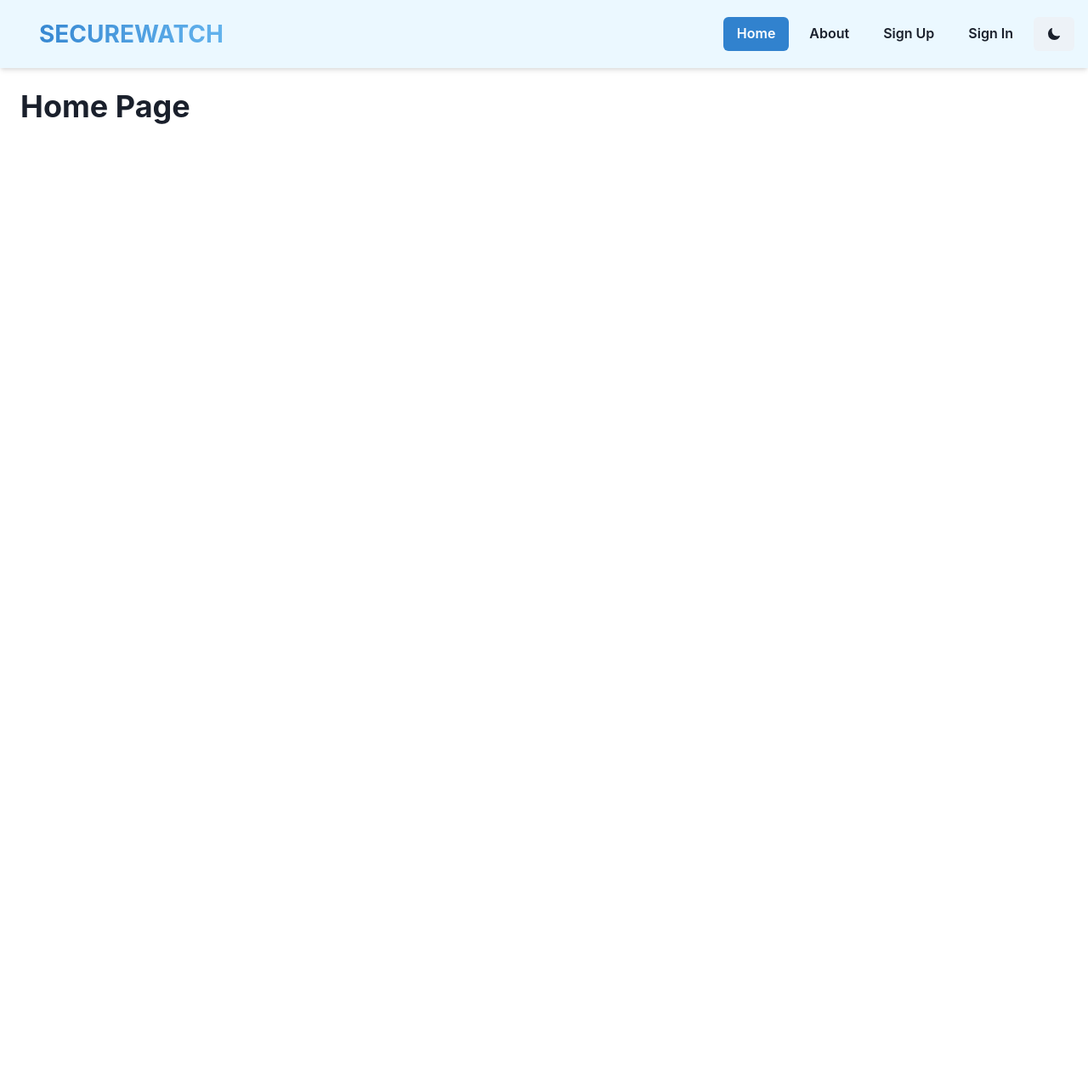
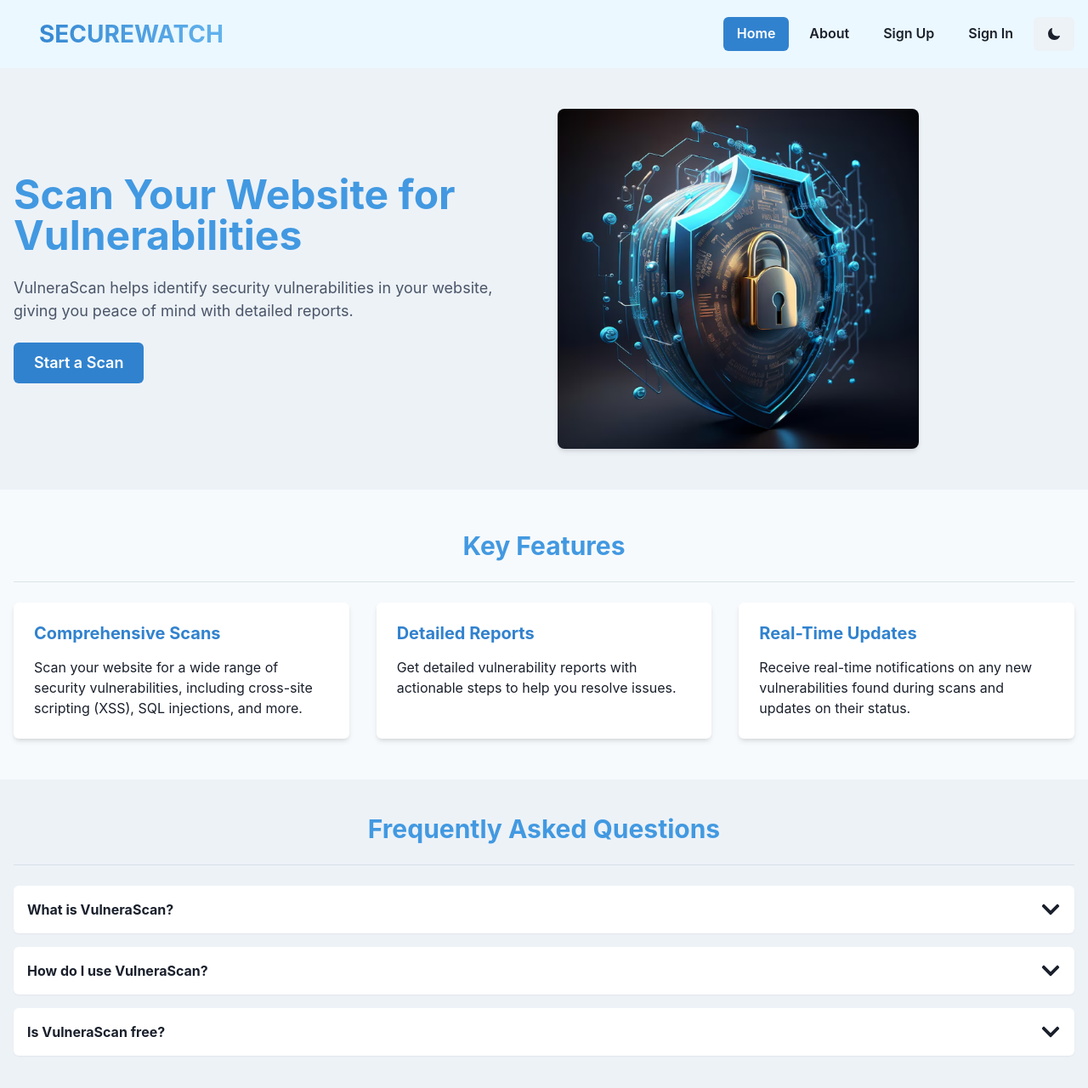
Before and after one commit to harshit-8723/vulnera_scan, a React (Vite) app in the folder frontend/: page / in a window 1280 px wide. Shown: the whole page at 85% size. Before the commit the page ends 800 px from the top, so only its background shows below. Built offline with nearby package versions, Linux system fonts and the light colour scheme.

Commit message:
add homepage basic structure

```diff
--- a/frontend/src/App.jsx
+++ b/frontend/src/App.jsx
@@ -9,6 +9,7 @@ import Dashboard from "./pages/Dashboard.jsx";
 import About from "./pages/About.jsx";
 import SignIn from "./pages/SignIn.jsx";
 import SignUp from "./pages/SingUp.jsx";
+import HomePage from "./pages/HomePage.jsx";
 
 const ProtectedRoute = ({ children }) => {
   const { isAuthenticated } = useAuth();
@@ -24,7 +25,7 @@ const App = () => (
       <BrowserRouter>
         <Navbar />
         <Routes>
-          <Route path="/" element={<Index />} />
+          <Route path="/" element={<HomePage />} />
           <Route path="/auth" element={<Auth />} />
           <Route path="/dashboard" element={<ProtectedRoute><Dashboard /></ProtectedRoute>} />
           <Route path="/about" element={<About />} />
--- /dev/null
+++ b/frontend/src/pages/HomePage.jsx
@@ -0,0 +1,174 @@
+import {
+    Box,
+    Heading,
+    Text,
+    VStack,
+    HStack,
+    Button,
+    Image,
+    Flex,
+    Divider,
+    useColorModeValue,
+    Icon,
+    Spinner,
+  } from "@chakra-ui/react";
+  import { useNavigate } from "react-router-dom";
+  import { FaChevronDown, FaChevronUp } from "react-icons/fa";
+  import { useState } from "react";
+
+  const HomePage = () => {
+    const [openFaqIndex, setOpenFaqIndex] = useState(null);
+    const navigate = useNavigate();
+
+    const faqData = [
+      {
+        question: "What is VulneraScan?",
+        answer:
+          "VulneraScan is a tool designed to scan and identify security vulnerabilities in your website, helping you keep your site secure.",
+      },
+      {
+        question: "How do I use VulneraScan?",
+        answer:
+          "Simply sign up, enter your website URL, and run a scan to get detailed vulnerability reports.",
+      },
+      {
+        question: "Is VulneraScan free?",
+        answer:
+          "VulneraScan offers both free and premium plans, with enhanced features in the premium version.",
+      },
+    ];
+
+    const toggleFAQ = (index) => {
+      setOpenFaqIndex(openFaqIndex === index ? null : index);
+    };
+
+    const cardBg = useColorModeValue("white", "gray.600");
+    const dividerColor = useColorModeValue("gray.300", "gray.600");
+
+    return (
+      <Box w="full">
+        {/* Hero Section */}
+        <Box w="full" bg={useColorModeValue("gray.100", "gray.700")} py={12}>
+          <Flex
+            direction={{ base: "column", lg: "row" }}
+            maxW="7xl"
+            mx="auto"
+            align="center"
+            justify="space-between"
+            px={4}
+            gap={8}
+          >
+            <VStack align="flex-start" spacing={6} flex={1}>
+              <Heading size="2xl" color="blue.400">
+                Scan Your Website for Vulnerabilities
+              </Heading>
+              <Text
+                fontSize="lg"
+                color={useColorModeValue("gray.600", "gray.300")}
+              >
+                VulneraScan helps identify security vulnerabilities in your website, giving you peace of mind with detailed reports.
+              </Text>
+              <Button
+                colorScheme="blue"
+                size="lg"
+                onClick={() => navigate("/scan")}
+              >
+                Start a Scan
+              </Button>
+            </VStack>
+            <Box flex={1} w="full" h={{ base: "200px", md: "400px" }}>
+              <Image
+                src="vulnerascan-hero-image.png"
+                alt="VulneraScan Hero Image"
+                borderRadius="lg"
+                shadow="md"
+                maxW="100%"
+                h="full"
+                objectFit="cover"
+              />
+            </Box>
+          </Flex>
+        </Box>
+
+        {/* Features Section */}
+        <Box py={12} bg={useColorModeValue("gray.50", "gray.800")}>
+          <Box maxW="7xl" mx="auto" px={4}>
+            <Heading textAlign="center" size="lg" color="blue.400">
+              Key Features
+            </Heading>
+            <Divider my={6} borderColor={dividerColor} />
+            <Flex
+              direction={{ base: "column", md: "row" }}
+              justify="space-between"
+              gap={8}
+            >
+              <Box flex={1} bg={cardBg} p={6} borderRadius="md" boxShadow="md">
+                <Heading size="md" color="blue.500">
+                  Comprehensive Scans
+                </Heading>
+                <Text mt={4}>
+                  Scan your website for a wide range of security vulnerabilities, including cross-site scripting (XSS), SQL injections, and more.
+                </Text>
+              </Box>
+              <Box flex={1} bg={cardBg} p={6} borderRadius="md" boxShadow="md">
+                <Heading size="md" color="blue.500">
+                  Detailed Reports
+                </Heading>
+                <Text mt={4}>
+                  Get detailed vulnerability reports with actionable steps to help you resolve issues.
+                </Text>
+              </Box>
+              <Box flex={1} bg={cardBg} p={6} borderRadius="md" boxShadow="md">
+                <Heading size="md" color="blue.500">
+                  Real-Time Updates
+                </Heading>
+                <Text mt={4}>
+                  Receive real-time notifications on any new vulnerabilities found during scans and updates on their status.
+                </Text>
+              </Box>
+            </Flex>
+          </Box>
+        </Box>
+
+        {/* FAQs Section */}
+        <Box bg={useColorModeValue("gray.100", "gray.700")} py={10}>
+          <Box maxW="7xl" mx="auto" px={4}>
+            <Heading textAlign="center" size="lg" color="blue.400">
+              Frequently Asked Questions
+            </Heading>
+            <Divider my={6} borderColor={dividerColor} />
+            <VStack spacing={4}>
+              {faqData.map((faq, index) => (
+                <Box
+                  key={index}
+                  bg={cardBg}
+                  p={4}
+                  w="full"
+                  borderRadius="md"
+                  cursor="pointer"
+                  onClick={() => toggleFAQ(index)}
+                  boxShadow="sm"
+                  _hover={{ boxShadow: "md" }}
+                >
+                  <Flex justify="space-between" align="center">
+                    <Text fontWeight="bold">{faq.question}</Text>
+                    <Icon
+                      as={openFaqIndex === index ? FaChevronUp : FaChevronDown}
+                      boxSize={6}
+                    />
+                  </Flex>
+                  {openFaqIndex === index && (
+                    <Text mt={2} fontSize="sm">
+                      {faq.answer}
+                    </Text>
+                  )}
+                </Box>
+              ))}
+            </VStack>
+          </Box>
+        </Box>
+      </Box>
+    );
+  };
+
+  export default HomePage;
```
Also changed, not shown: frontend/public/vulnerascan-hero-image.png (added).
